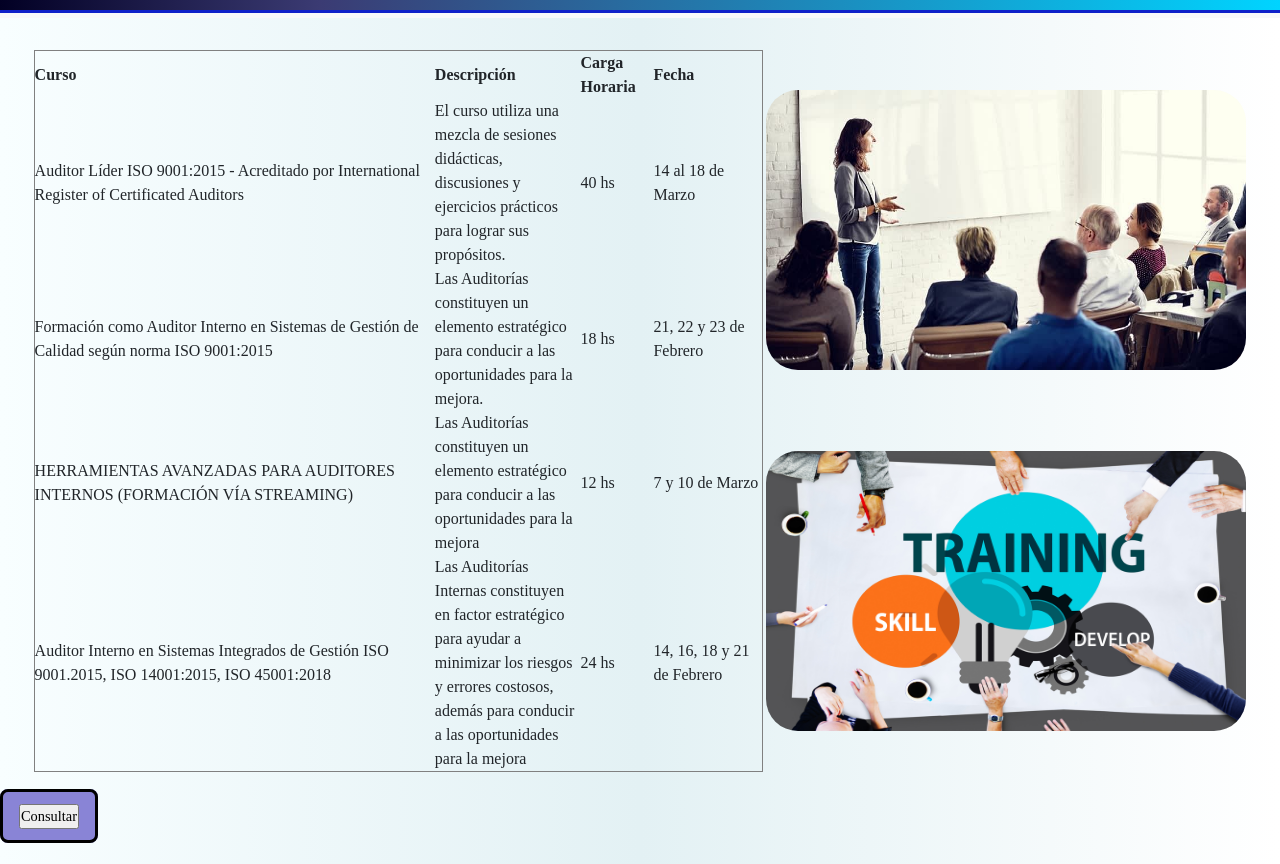
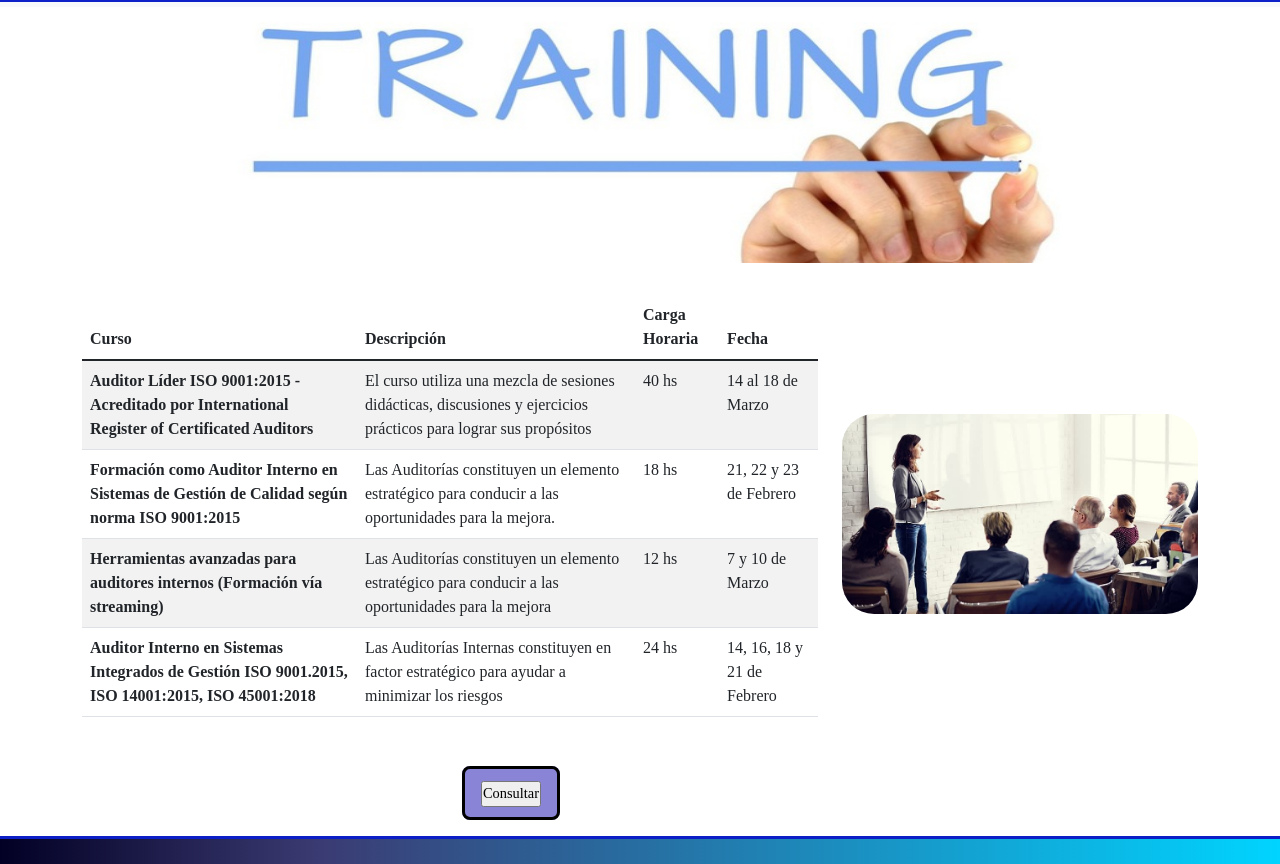
Before and after one commit to alecalvert/proyecto-coder-web, a plain HTML site: page paginas/formacion.html in a window 1280 px wide. Shown: the part 138-1002 px from the top of the page. Drawn offline with nearby package versions, Linux system fonts and the light colour scheme.

Commit message:
Bootstrap en inicio/servicios/formacion

```diff
--- a/css/estilos.css
+++ b/css/estilos.css
@@ -56,7 +56,7 @@ h2 {
 }
 
 .header__logo{
-    max-width: 25%;
+    max-width: 22%;
 
 
 }
@@ -65,14 +65,13 @@ h2 {
     justify-content: end;
 }
 
-/
 
 .links__nav{
     font-size: 20px ;
 }
 
 
-.quienes{
+/* .quienes{
 
     display: flex;
     flex-direction: row;
@@ -121,13 +120,13 @@ h2 {
 
 
 
-}
+} */
 
 .h3__index{
     padding: 1rem;
 }
 
-
+/*
 .politica{
     display: flex;
     padding: 3rem;
@@ -153,6 +152,25 @@ h2 {
 
 .politica__subtitulo{
     margin-bottom: 2rem;
+
+} */
+
+.quienes p, .politica p {
+    font-size: 17px;
+}
+
+.contenedor__quienes{
+    padding-bottom: 5rem;
+    padding-top: 3rem;
+}
+
+
+.contenedor__politica{
+    padding-bottom: 2rem;
+}
+.politica__foto, .quienes__foto{
+    border-radius: 10%;
+
 
 }
 
@@ -354,7 +372,7 @@ h2 {
 }
 
 
-.body__formacion {
+/* .body__formacion {
 
     display: grid;
     grid-template-rows: auto auto auto;
@@ -365,14 +383,14 @@ h2 {
         "footer";
     background: rgb(248,254,255);
     background: linear-gradient(90deg, rgba(248,254,255,1) 0%, rgba(227,241,244,1) 50%, rgba(255,255,255,1) 100%);
-}
+} */
 
-.main__formacion {
+/* .main__formacion {
     grid-area: main__formacion;
 }
+ */
 
-
-.tabla__foto__formacion{
+/* .tabla__foto__formacion{
 
     display: flex;
     padding: 2rem;
@@ -381,18 +399,36 @@ h2 {
 
 .tabla__formacion{
     max-width: 60%;
-}
+} */
 
-.fotos__formacion{
+/* .fotos__formacion{
     display: flex;
     flex-direction: column;
     justify-content:space-around;
 
+} */
+
+.foto__form2{
+    max-height: 16rem;
+    width: 80%;
 }
 
 .foto__form1, .foto__form2{
     border-radius: 2rem;
 
+}
+
+.fila__foto{
+    justify-content: center;
+    margin-bottom: 2rem;
+}
+
+.fila__tabla{
+    margin-bottom: 3rem;
+}
+
+.fila__boton__consultar{
+    margin-bottom: 2rem;
 }
 
 .titulo__clientes{
@@ -480,9 +516,6 @@ h2 {
 
     }
 
-    .foto__form2 {
-        display:none
-    }
 
     .tabla__formacion {
         max-width: 100%;
--- a/paginas/formacion.html
+++ b/paginas/formacion.html
@@ -52,62 +52,86 @@
 
 
         <section class="main__formacion">
+            <div class="container">
+                <div class="row fila__foto">
+
+                    <img class="img-fluid foto__form2" src="../imagenes/training2.jpg" alt="Formación">
+
+
+
+                </div>
+                <div class="row align-items-center fila__tabla">
+                    <div class="col-12 col-md-8">
+
+
                         <div class="tabla__foto__formacion">
-                <table class="tabla__formacion" border="1"  cellpadding="10" cellspacing="5">
+
+                            <table class="table table-striped">
+                                <thead>
                                     <tr>
-                        <th>Curso</th>
-                        <th style="width:20%">Descripción</th>
-                        <th style="width:10%">Carga Horaria</th>
-                        <th style="width:15%">Fecha</th>
+                                        <th scope="col">Curso</th>
+                                        <th scope="col">Descripción</th>
+                                        <th scope="col">Carga Horaria</th>
+                                        <th scope="col">Fecha</th>
                                     </tr>
+                                </thead>
+                                <tbody>
                                     <tr>
-                        <td>Auditor Líder ISO 9001:2015 - Acreditado por International Register of Certificated Auditors </td>
+                                        <th scope="row">Auditor Líder ISO 9001:2015 - Acreditado por International Register of Certificated Auditors</th>
                                         <td>El curso utiliza una mezcla de sesiones didácticas, discusiones y ejercicios prácticos para
-                            lograr sus propósitos.</th>
+                                            lograr sus propósitos</td>
                                         <td>40 hs</td>
                                         <td>14 al 18 de Marzo</td>
                                     </tr>
                                     <tr>
-                        <td>Formación como Auditor Interno en Sistemas de Gestión de Calidad según norma ISO 9001:2015</th>
-                        <td>Las Auditorías constituyen un elemento estratégico para conducir a las oportunidades para la mejora. </th>
+                                        <th scope="row">Formación como Auditor Interno en Sistemas de Gestión de Calidad según norma ISO 9001:2015</th>
+                                        <td>Las Auditorías constituyen un elemento estratégico para conducir a las oportunidades para la mejora.</td>
                                         <td>18 hs</td>
                                         <td>21, 22 y 23 de Febrero</td>
                                     </tr>
                                     <tr>
-                        <td>HERRAMIENTAS AVANZADAS PARA AUDITORES INTERNOS (FORMACIÓN VÍA STREAMING)</th>
-                        <td>Las Auditorías constituyen un elemento estratégico para conducir a las oportunidades para la mejora</th>
+                                        <th scope="row">Herramientas avanzadas para auditores internos (Formación vía streaming)</th>
+                                        <td>Las Auditorías constituyen un elemento estratégico para conducir a las oportunidades para la mejora</td>
                                         <td>12 hs</td>
-                        <td> 7 y 10 de Marzo </td>
+                                        <td>7 y 10 de Marzo</td>
                                     </tr>
                                     <tr>
-                        <td>Auditor Interno en Sistemas Integrados de Gestión ISO 9001.2015, ISO 14001:2015, ISO 45001:2018</td>
-                        <td>Las Auditorías Internas constituyen en factor estratégico para ayudar a minimizar los riesgos y
-                            errores costosos, además para conducir a las oportunidades para la mejora</td>
+                                        <th scope="row">Auditor Interno en Sistemas Integrados de Gestión ISO 9001.2015, ISO 14001:2015, ISO 45001:2018</th>
+                                        <td>Las Auditorías Internas constituyen en factor estratégico para ayudar a minimizar los riesgos</td>
                                         <td>24 hs</td>
                                         <td>14, 16, 18 y 21 de Febrero</td>
                                     </tr>
+                                </tbody>
                             </table>
-                <div class="fotos__formacion">
+                        </div>
+
+
+                    </div>
+                    <div class="col-12 col-md-4">
                         <aside>
-                        <img class="foto__form1" src="../imagenes/formacion.jpg" alt="Formación" width="480" height="280">
+                            <img class="img-fluid foto__form1" src="../imagenes/formacion.jpg" alt="Formación">
 
                         </aside>
-                    <aside>
-                        <img class="foto__form2" src="../imagenes/formacion2.jpg" alt="Formación" width="480" height="280">
+                    </div>
+                </div>
 
-                    </aside>
 
+
+
+            </div>
+            <div class="container container-fluid">
+                <div class="row fila__boton__consultar">
+                    <div class="col-md-2 offset-md-4">
+                        <a class="boton" href="contacto.html">
+                        <input type="button" value="Consultar">
+                        </a>
                     </div>
 
 
                 </div>
 
+            </div>
 
-            <div>
-                <a class="boton" href="contacto.html">
-                    <input type="button" value="Consultar"> </a>
-            </div>
-            <br><br><br><br>
 
 
         </section>
```
Also changed, not shown: index.html (+42 -5 lines), imagenes/training2.jpg (added). Lines whose indentation alone changed are shown as unchanged.
